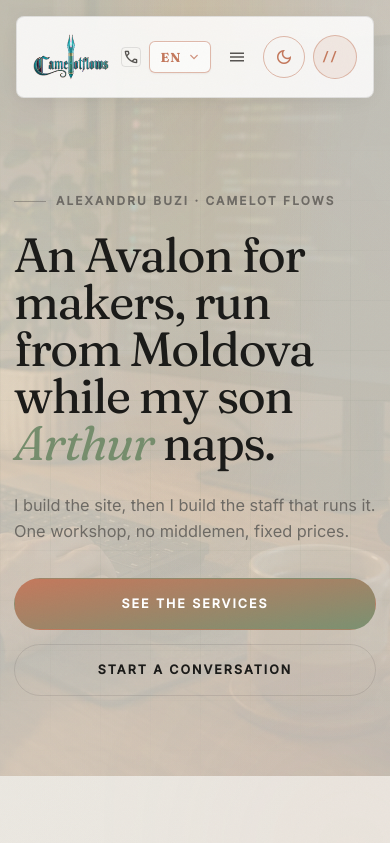
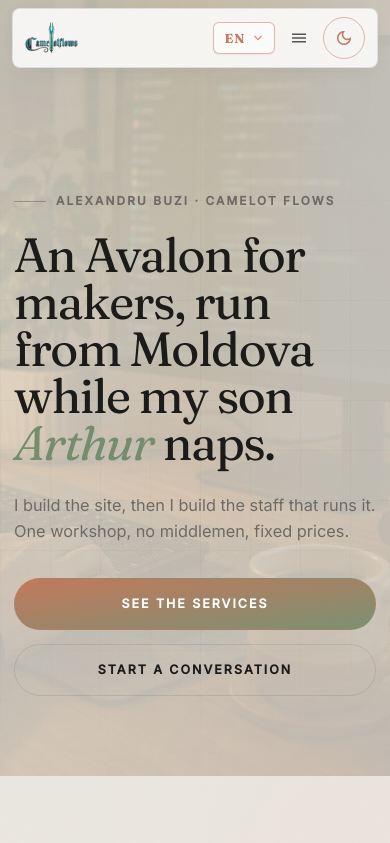
Before and after one commit to Xander1993/camelot-flows-site, a PHP site: page /about.html in a window 390 px wide. Shown: the top 843 px of the page. Run offline with PHP 8.4, Linux system fonts and the light colour scheme; some libraries are stand-ins or nearby versions.

Commit message:
fix(nav): rescue logo at sub-400px screens
At 309px the right-side buttons total ~260px and crush the logo
to zero via flexbox. Fix: hide phone + hire_me buttons (-~90px),
reduce nav/glass padding, pin logo div with flex:0 0 auto and
max-width:96px so it clips cleanly instead of disappearing.

Co-Authored-By: Claude Sonnet 4.6 <noreply@anthropic.com>

```diff
--- a/assets/css/camelot.css
+++ b/assets/css/camelot.css
@@ -1734,3 +1734,36 @@ body {
     color: #1A1A18;
     background: rgba(196, 120, 92, 0.08);
 }
+
+/* ── Sub-400px nav: rescue the logo ─────────────────────────────────────────
+   At 309 px the right-side buttons (phone+lang+hamburger+theme+hire_me)
+   total ~260 px and crush the logo to nothing.
+   Fix: drop phone + hire_me buttons, tighten padding, pin logo width. */
+@media (max-width: 399px) {
+    nav.fixed {
+        padding: 0.5rem 0.75rem !important;
+    }
+    nav.fixed > .glass-panel,
+    nav.fixed > div.glass-panel {
+        padding: 0.5rem 0.75rem !important;
+        gap: 0.375rem !important;
+    }
+    /* Drop non-critical buttons to free ~90px */
+    nav.fixed .nav-phone-btn { display: none !important; }
+    nav.fixed .nav-cta      { display: none !important; }
+    /* Pin logo: prevent flex from collapsing it, cap width so it clips
+       cleanly at the right edge rather than stretching layout */
+    nav.fixed .glass-panel > div:first-child {
+        flex: 0 0 auto;
+        max-width: 96px;
+        overflow: hidden;
+    }
+    nav.fixed .glass-panel > div:first-child img {
+        height: 32px !important;
+        max-width: none;
+    }
+    /* Tighten right-side button gap */
+    nav.fixed .glass-panel > div:last-child {
+        gap: 0.375rem !important;
+    }
+}
```
